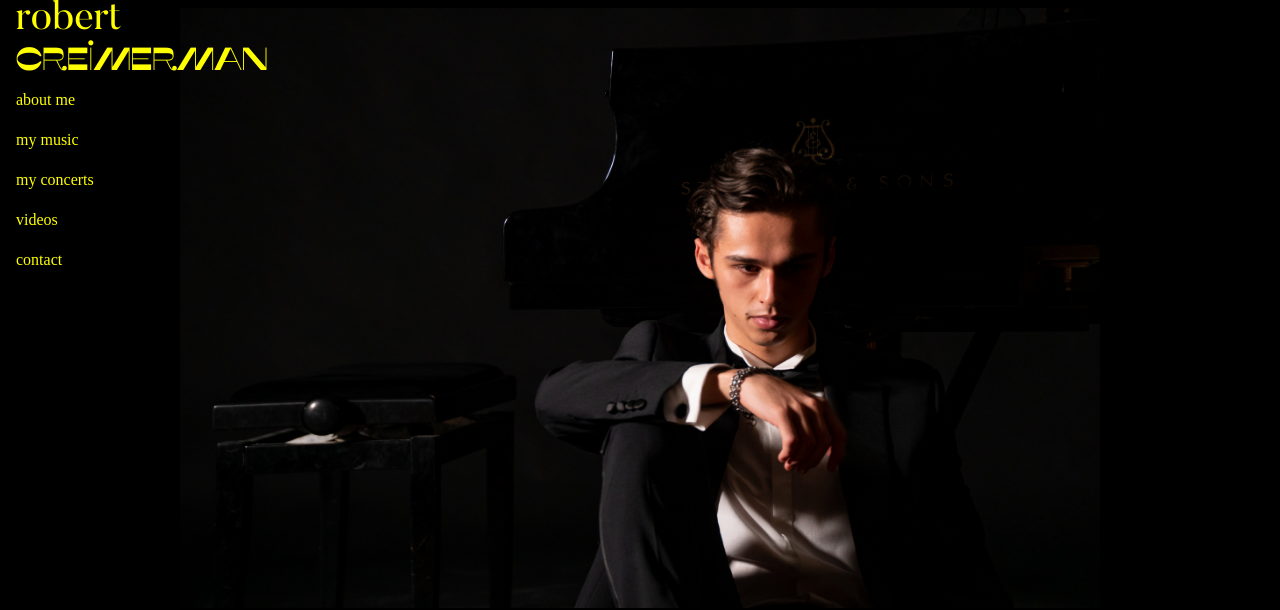
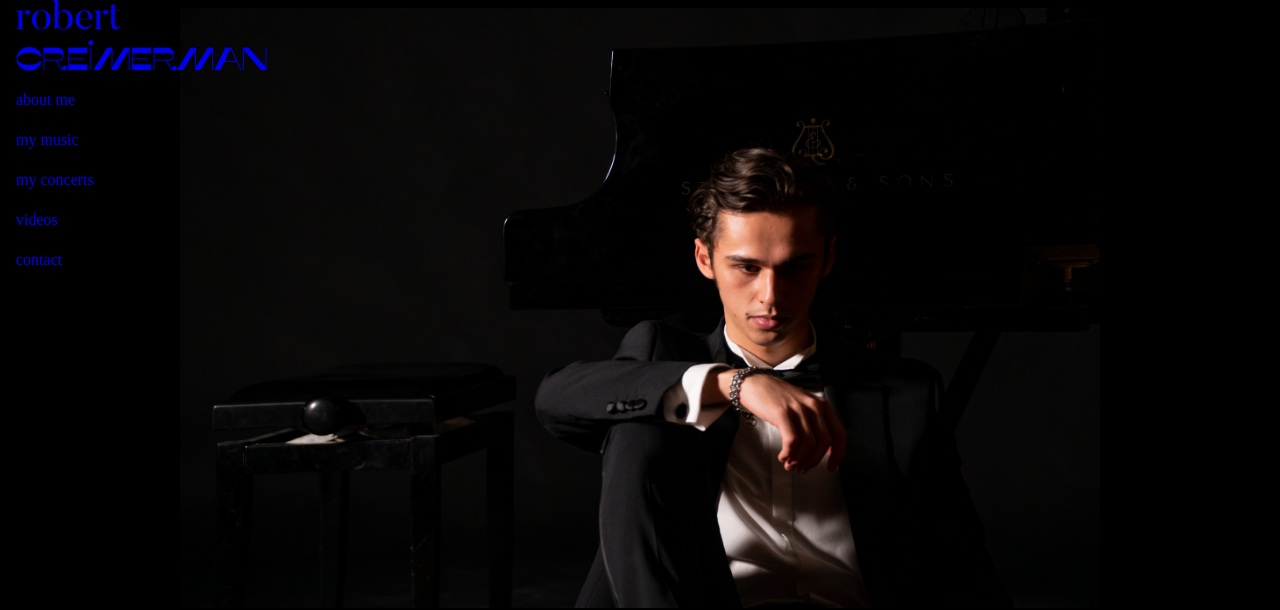
Before and after one commit to bcreimerman/bcreimerman.github.io, a plain HTML site: page robert.html in a window 1280 px wide. Shown: the top 610 px of the page. Drawn offline with Linux system fonts and the light colour scheme; a small style sheet from the web is missing; files whose address does not match are found by name.

Commit message:
Update robert.html

```diff
--- a/robert.html
+++ b/robert.html
@@ -120,7 +120,7 @@ body {
 
 #navbar a {
   float: left;
-  color: yellow;
+  color: 79b473;
   display: block;
   text-align: left;
   padding: 1vh;
```
